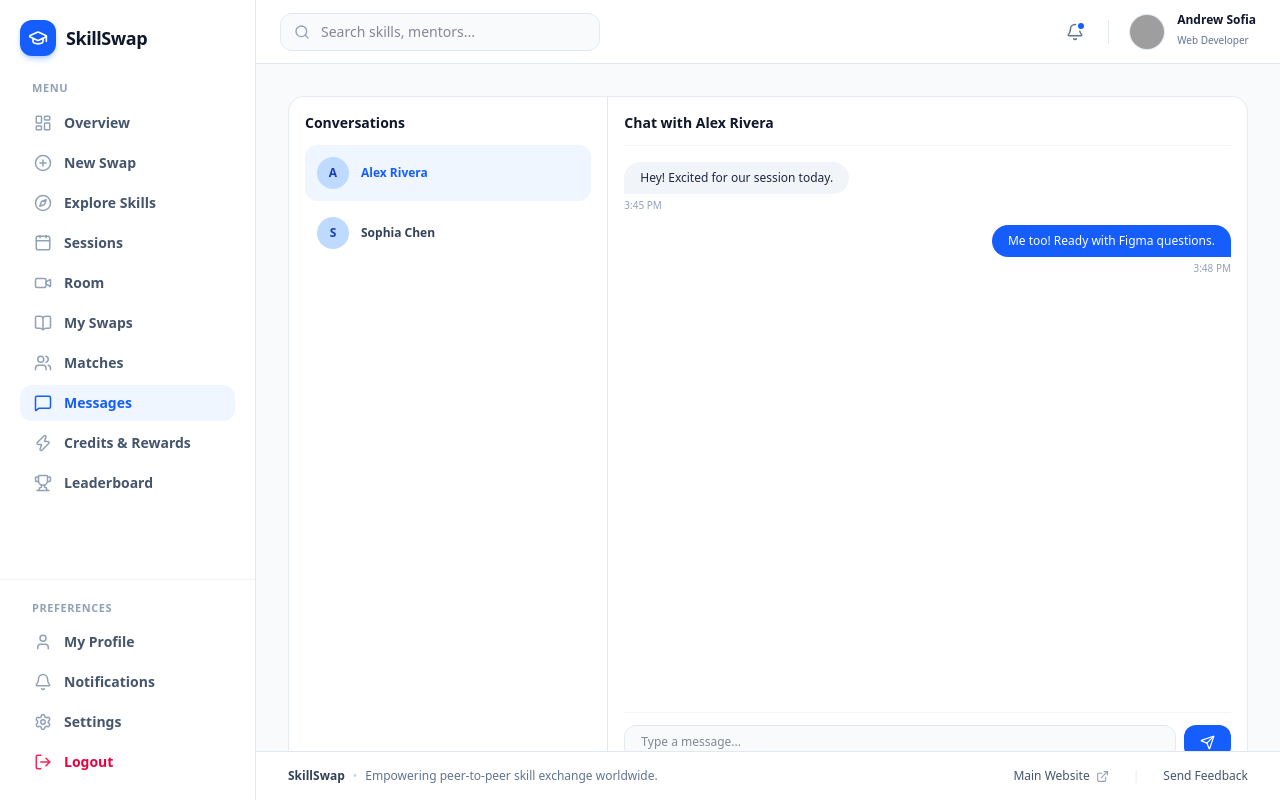
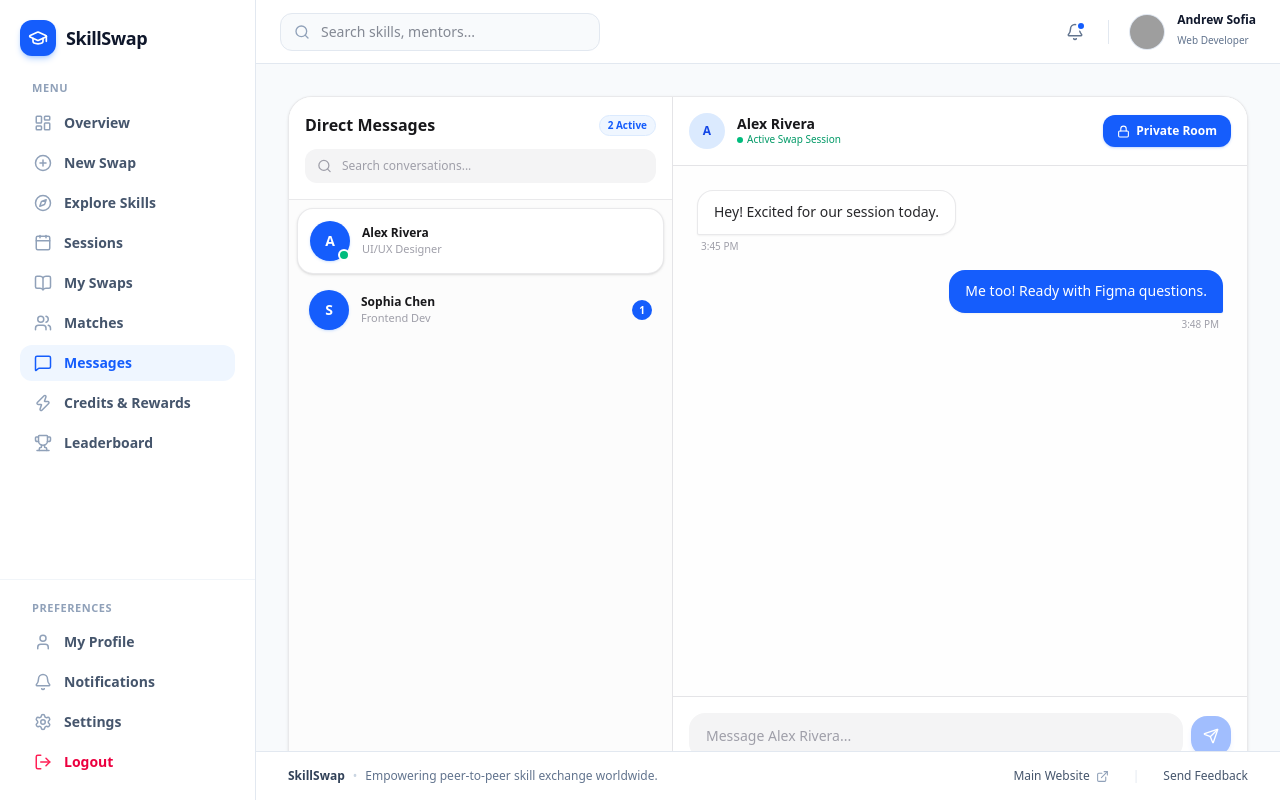
Before and after one commit to MRxSHAYAN/SkillSwap, a React (Vite) app in the folder frontend/: page /dashboard/messages in a window 1280 px wide. Built offline with nearby package versions, Linux system fonts and the light colour scheme; grey boxes are pictures that could not be loaded; a web font is replaced by a local one.

Commit message:
feat: update Messages component with user list and private room functionality FrontEnd Complete

```diff
--- a/frontend/src/dashboard/components/DashboardSidebar.jsx
+++ b/frontend/src/dashboard/components/DashboardSidebar.jsx
@@ -28,7 +28,6 @@ export default function DashboardSidebar({ isOpen, setIsOpen }) {
   { name: "New Swap", path: "/dashboard/new-swap", icon: PlusCircle },
   { name: "Explore Skills", path: "/dashboard/explore", icon: Compass },
   { name: "Sessions", path: "/dashboard/sessions", icon: Calendar },
-  { name: "Room", path: "/dashboard/room", icon: Video },
   { name: "My Swaps", path: "/dashboard/swaps", icon: BookOpen },
   { name: "Matches", path: "/dashboard/matches", icon: Users },
   { name: "Messages", path: "/dashboard/messages", icon: MessageSquare },
--- a/frontend/src/dashboard/pages/Messages.jsx
+++ b/frontend/src/dashboard/pages/Messages.jsx
@@ -1,83 +1,282 @@
 import React, { useState } from "react";
-import { Send, User, Search } from "lucide-react";
+import { Link } from "react-router-dom";
+import {
+  Send,
+  Search,
+  Lock,
+  Copy,
+  Check,
+  X,
+  Shield,
+  Video,
+} from "lucide-react";
 
 export default function Messages() {
   const [activeChat, setActiveChat] = useState("Alex Rivera");
   const [input, setInput] = useState("");
-  const [messages, setMessages] = useState([
+  const [searchQuery, setSearchQuery] = useState("");
+  const [showRoomModal, setShowRoomModal] = useState(false);
+  const [copied, setCopied] = useState(false);
+
+  const [messages, setMessages] = useState({
+    "Alex Rivera": [
       { sender: "Alex Rivera", text: "Hey! Excited for our session today.", time: "3:45 PM" },
       { sender: "You", text: "Me too! Ready with Figma questions.", time: "3:48 PM" },
-  ]);
+    ],
+    "Sophia Chen": [
+      { sender: "Sophia Chen", text: "Did you review the React components?", time: "Yesterday" },
+    ],
+  });
+
+  const users = [
+    { name: "Alex Rivera", role: "UI/UX Designer", online: true, unread: 0 },
+    { name: "Sophia Chen", role: "Frontend Dev", online: false, unread: 1 },
+  ];
+
+  const currentMessages = messages[activeChat] || [];
 
   const handleSend = (e) => {
     e.preventDefault();
     if (!input.trim()) return;
-    setMessages([...messages, { sender: "You", text: input, time: "Just now" }]);
+
+    setMessages({
+      ...messages,
+      [activeChat]: [
+        ...currentMessages,
+        { sender: "You", text: input, time: "Just now" },
+      ],
+    });
     setInput("");
   };
 
+  const roomLink = `${window.location.origin}/dashboard/room`;
+
+  const copyRoomLink = () => {
+    navigator.clipboard.writeText(roomLink);
+    setCopied(true);
+    setTimeout(() => setCopied(false), 2000);
+  };
+
   return (
-    <div className="max-w-6xl mx-auto h-[calc(100vh-120px)] bg-white rounded-2xl border border-slate-200/80 shadow-2xs flex overflow-hidden">
-      {/* Sidebar List */}
-      <div className="w-1/3 border-r border-slate-200 p-4 space-y-3 hidden sm:block">
-        <h2 className="text-sm font-bold text-slate-900">Conversations</h2>
-        <div className="space-y-1">
-          {["Alex Rivera", "Sophia Chen"].map((name) => (
-            <button
-              key={name}
-              onClick={() => setActiveChat(name)}
-              className={`w-full text-left p-3 rounded-xl text-xs font-semibold flex items-center gap-3 cursor-pointer ${
-                activeChat === name ? "bg-blue-50 text-blue-600" : "hover:bg-slate-50 text-slate-700"
-              }`}
-            >
-              <div className="w-8 h-8 rounded-full bg-blue-200 flex items-center justify-center font-bold text-blue-800">
-                {name[0]}
+    <div className="max-w-6xl mx-auto h-[calc(100vh-120px)] bg-white rounded-3xl border border-zinc-200/80 shadow-sm flex overflow-hidden relative">
+      {/* SIDEBAR: CONVERSATION LIST */}
+      <div className="w-full sm:w-80 md:w-96 border-r border-zinc-200 flex flex-col bg-zinc-50/50">
+        {/* Sidebar Header & Search */}
+        <div className="p-4 border-b border-zinc-200/80 space-y-3 bg-white">
+          <div className="flex items-center justify-between">
+            <h2 className="text-base font-bold text-zinc-900">Direct Messages</h2>
+            <span className="text-[10px] font-semibold px-2 py-0.5 rounded-full bg-blue-50 text-blue-600 border border-blue-100">
+              {users.length} Active
+            </span>
           </div>
-              <span>{name}</span>
-            </button>
-          ))}
+          <div className="relative">
+            <Search
+              size={15}
+              className="absolute left-3 top-1/2 -translate-y-1/2 text-zinc-400"
+            />
+            <input
+              type="text"
+              placeholder="Search conversations..."
+              value={searchQuery}
+              onChange={(e) => setSearchQuery(e.target.value)}
+              className="w-full pl-9 pr-4 py-2 rounded-xl bg-zinc-100 border border-transparent text-xs text-zinc-900 placeholder:text-zinc-400 focus:outline-none focus:bg-white focus:border-blue-500 transition-all"
+            />
           </div>
         </div>
 
-      {/* Main Chat Area */}
-      <div className="flex-1 flex flex-col justify-between p-4">
-        <div className="pb-3 border-b border-slate-100 font-bold text-sm text-slate-900">
-          Chat with {activeChat}
+        {/* User List */}
+        <div className="flex-1 overflow-y-auto p-2 space-y-1">
+          {users
+            .filter((u) => u.name.toLowerCase().includes(searchQuery.toLowerCase()))
+            .map((user) => {
+              const isActive = activeChat === user.name;
+              return (
+                <button
+                  key={user.name}
+                  onClick={() => setActiveChat(user.name)}
+                  className={`w-full text-left p-3 rounded-2xl transition-all flex items-center justify-between cursor-pointer ${
+                    isActive
+                      ? "bg-white shadow-sm border border-zinc-200/80 text-zinc-900"
+                      : "hover:bg-zinc-100/80 text-zinc-600"
+                  }`}
+                >
+                  <div className="flex items-center gap-3 min-w-0">
+                    <div className="relative">
+                      <div className="w-10 h-10 rounded-full bg-blue-600 text-white flex items-center justify-center font-bold text-sm shrink-0 shadow-sm shadow-blue-500/20">
+                        {user.name[0]}
+                      </div>
+                      {user.online && (
+                        <span className="absolute bottom-0 right-0 w-3 h-3 bg-emerald-500 border-2 border-white rounded-full" />
+                      )}
+                    </div>
+                    <div className="truncate">
+                      <h4 className="text-xs font-bold text-zinc-900 truncate">
+                        {user.name}
+                      </h4>
+                      <p className="text-[11px] text-zinc-400 truncate">
+                        {user.role}
+                      </p>
+                    </div>
                   </div>
 
-        <div className="flex-1 overflow-y-auto py-4 space-y-3">
-          {messages.map((m, idx) => (
+                  {user.unread > 0 && (
+                    <span className="w-5 h-5 rounded-full bg-blue-600 text-white text-[10px] font-bold flex items-center justify-center shrink-0">
+                      {user.unread}
+                    </span>
+                  )}
+                </button>
+              );
+            })}
+        </div>
+      </div>
+
+      {/* MAIN CHAT AREA */}
+      <div className="flex-1 flex flex-col bg-white">
+        {/* Chat Header */}
+        <div className="p-4 border-b border-zinc-200 flex items-center justify-between bg-white z-10">
+          <div className="flex items-center gap-3">
+            <div className="w-9 h-9 rounded-full bg-blue-100 text-blue-700 font-bold text-xs flex items-center justify-center">
+              {activeChat[0]}
+            </div>
+            <div>
+              <h3 className="text-sm font-bold text-zinc-900 leading-tight">
+                {activeChat}
+              </h3>
+              <p className="text-[10px] text-emerald-600 font-medium flex items-center gap-1">
+                <span className="w-1.5 h-1.5 rounded-full bg-emerald-500 inline-block" />
+                Active Swap Session
+              </p>
+            </div>
+          </div>
+
+          {/* Private Room Action via Link */}
+          <div className="flex items-center gap-2">
+            <button
+              onClick={() => setShowRoomModal(true)}
+              className="inline-flex items-center gap-1.5 px-3.5 py-2 rounded-xl bg-blue-600 hover:bg-blue-700 text-white text-xs font-semibold transition-all shadow-sm shadow-blue-600/20 cursor-pointer active:scale-95"
+            >
+              <Lock size={13} />
+              <span>Private Room</span>
+            </button>
+          </div>
+        </div>
+
+        {/* Message Stream */}
+        <div className="flex-1 overflow-y-auto p-4 sm:p-6 space-y-4 bg-zinc-50/30">
+          {currentMessages.map((m, idx) => {
+            const isMe = m.sender === "You";
+            return (
               <div
                 key={idx}
-              className={`flex flex-col ${m.sender === "You" ? "items-end" : "items-start"}`}
+                className={`flex flex-col ${isMe ? "items-end" : "items-start"}`}
               >
                 <div
-                className={`max-w-xs px-4 py-2 rounded-2xl text-xs ${
-                  m.sender === "You"
-                    ? "bg-blue-600 text-white rounded-br-none"
-                    : "bg-slate-100 text-slate-800 rounded-bl-none"
+                  className={`max-w-xs sm:max-w-md px-4 py-2.5 rounded-2xl text-xs sm:text-sm leading-relaxed shadow-xs ${
+                    isMe
+                      ? "bg-blue-600 text-white rounded-br-xs"
+                      : "bg-white border border-zinc-200/80 text-zinc-800 rounded-bl-xs"
                   }`}
                 >
                   {m.text}
                 </div>
-              <span className="text-[10px] text-slate-400 mt-1">{m.time}</span>
+                <span className="text-[10px] text-zinc-400 mt-1 px-1">
+                  {m.time}
+                </span>
               </div>
-          ))}
+            );
+          })}
         </div>
 
-        <form onSubmit={handleSend} className="flex gap-2 pt-3 border-t border-slate-100">
+        {/* Message Input Bar */}
+        <form
+          onSubmit={handleSend}
+          className="p-3 sm:p-4 border-t border-zinc-200 bg-white flex items-center gap-2"
+        >
           <input
             type="text"
             value={input}
             onChange={(e) => setInput(e.target.value)}
-            placeholder="Type a message..."
-            className="flex-1 px-4 py-2 rounded-xl bg-slate-50 border border-slate-200 text-xs focus:outline-none focus:border-blue-500"
+            placeholder={`Message ${activeChat}...`}
+            className="flex-1 px-4 py-3 rounded-2xl bg-zinc-100 border border-transparent text-xs sm:text-sm text-zinc-900 placeholder:text-zinc-400 focus:outline-none focus:bg-white focus:border-blue-500 transition-all"
           />
-          <button type="submit" className="px-4 py-2 rounded-xl bg-blue-600 text-white cursor-pointer">
-            <Send size={15} />
+          <button
+            type="submit"
+            disabled={!input.trim()}
+            className="p-3 rounded-2xl bg-blue-600 hover:bg-blue-700 disabled:opacity-40 text-white transition-all shadow-md shadow-blue-600/20 cursor-pointer active:scale-95"
+          >
+            <Send size={16} />
           </button>
         </form>
       </div>
+
+      {/* PRIVATE ROOM MODAL */}
+      {showRoomModal && (
+        <div className="fixed inset-0 z-50 bg-black/50 backdrop-blur-xs flex items-center justify-center p-4">
+          <div className="bg-white rounded-3xl border border-zinc-200 max-w-sm w-full p-6 shadow-2xl space-y-5 animate-in fade-in zoom-in duration-200">
+            <div className="flex items-center justify-between border-b border-zinc-100 pb-3">
+              <div className="flex items-center gap-2 text-zinc-900 font-bold text-sm">
+                <Shield size={18} className="text-blue-600" />
+                <span>Private Swap Room</span>
+              </div>
+              <button
+                onClick={() => setShowRoomModal(false)}
+                className="text-zinc-400 hover:text-zinc-600 p-1 rounded-full cursor-pointer"
+              >
+                <X size={16} />
+              </button>
+            </div>
+
+            <div className="text-center space-y-2">
+              <div className="w-12 h-12 rounded-2xl bg-blue-50 text-blue-600 mx-auto flex items-center justify-center">
+                <Video size={24} />
+              </div>
+              <h4 className="text-base font-bold text-zinc-900">
+                Ready to start 1-on-1?
+              </h4>
+              <p className="text-xs text-zinc-500">
+                Launch an encrypted, private room with <strong>{activeChat}</strong>.
+              </p>
+            </div>
+
+            <div className="space-y-2">
+              <label className="text-[11px] font-bold text-zinc-400 uppercase tracking-wider">
+                Room Access Link
+              </label>
+              <div className="flex items-center gap-2 bg-zinc-50 border border-zinc-200 rounded-xl p-2">
+                <input
+                  type="text"
+                  readOnly
+                  value={roomLink}
+                  className="bg-transparent text-xs text-zinc-700 flex-1 outline-none px-1 truncate"
+                />
+                <button
+                  onClick={copyRoomLink}
+                  className="px-2.5 py-1.5 bg-white border border-zinc-200 rounded-lg text-xs font-semibold text-zinc-700 hover:bg-zinc-100 transition-colors flex items-center gap-1 cursor-pointer shrink-0"
+                >
+                  {copied ? <Check size={12} className="text-emerald-600" /> : <Copy size={12} />}
+                  <span>{copied ? "Copied" : "Copy"}</span>
+                </button>
+              </div>
+            </div>
+
+            <div className="flex gap-2 pt-2">
+              <button
+                onClick={() => setShowRoomModal(false)}
+                className="flex-1 py-2.5 rounded-xl border border-zinc-200 text-zinc-600 font-bold text-xs hover:bg-zinc-50 transition-colors cursor-pointer text-center"
+              >
+                Cancel
+              </button>
+              <Link
+                to="/dashboard/room"
+                onClick={() => setShowRoomModal(false)}
+                className="flex-1 py-2.5 rounded-xl bg-blue-600 hover:bg-blue-700 text-white font-bold text-xs transition-colors shadow-sm shadow-blue-600/20 text-center cursor-pointer"
+              >
+                Enter Room
+              </Link>
+            </div>
+          </div>
+        </div>
+      )}
     </div>
   );
 }
--- a/frontend/src/dashboard/pages/PublicProfile.jsx
+++ b/frontend/src/dashboard/pages/PublicProfile.jsx
@@ -76,16 +76,16 @@ export default function PublicProfile() {
 
             <div className="flex items-center gap-3">
               <Link
-                to="/settings"
+                to="/dashboard/settings"
                 className="inline-flex items-center gap-2 px-4 py-2 rounded-xl bg-slate-100 hover:bg-slate-200 text-slate-700 text-xs font-bold transition-colors"
               >
                 <Edit3 size={15} />
                 <span>Edit Profile</span>
               </Link>
-              <button className="inline-flex items-center gap-2 px-4 py-2 rounded-xl bg-blue-600 hover:bg-blue-700 text-white text-xs font-bold transition-colors cursor-pointer shadow-sm shadow-blue-500/20">
+              <Link to="/dashboard/new-swap" className="inline-flex items-center gap-2 px-4 py-2 rounded-xl bg-blue-600 hover:bg-blue-700 text-white text-xs font-bold transition-colors cursor-pointer shadow-sm shadow-blue-500/20">
                 <MessageSquare size={15} />
                 <span>Request Swap</span>
-              </button>
+              </Link>
             </div>
           </div>
 
--- a/frontend/src/pages/Auth/Login.jsx
+++ b/frontend/src/pages/Auth/Login.jsx
@@ -24,7 +24,7 @@ export default function LoginPage() {
   };
 
   return (
-    <div className="min-h-screen bg-white text-slate-800 font-sans pt-16 sm:pt-24 pb-16 px-4 sm:px-6 lg:px-8 relative overflow-hidden selection:bg-blue-200 selection:text-blue-900">
+    <div className=" bg-white text-slate-800 font-sans pt-16 sm:pt-24 pb-16 px-4 sm:px-6 lg:px-8 relative overflow-hidden selection:bg-blue-200 selection:text-blue-900">
       <div className="absolute -top-24 -left-24 w-96 h-96 bg-white/10 blur-3xl rounded-full pointer-events-none" />
       <div className="absolute -bottom-24 -right-24 w-96 h-96 bg-blue-700/20 blur-3xl rounded-full pointer-events-none" />
 
```
Lines whose indentation alone changed are shown as unchanged.
